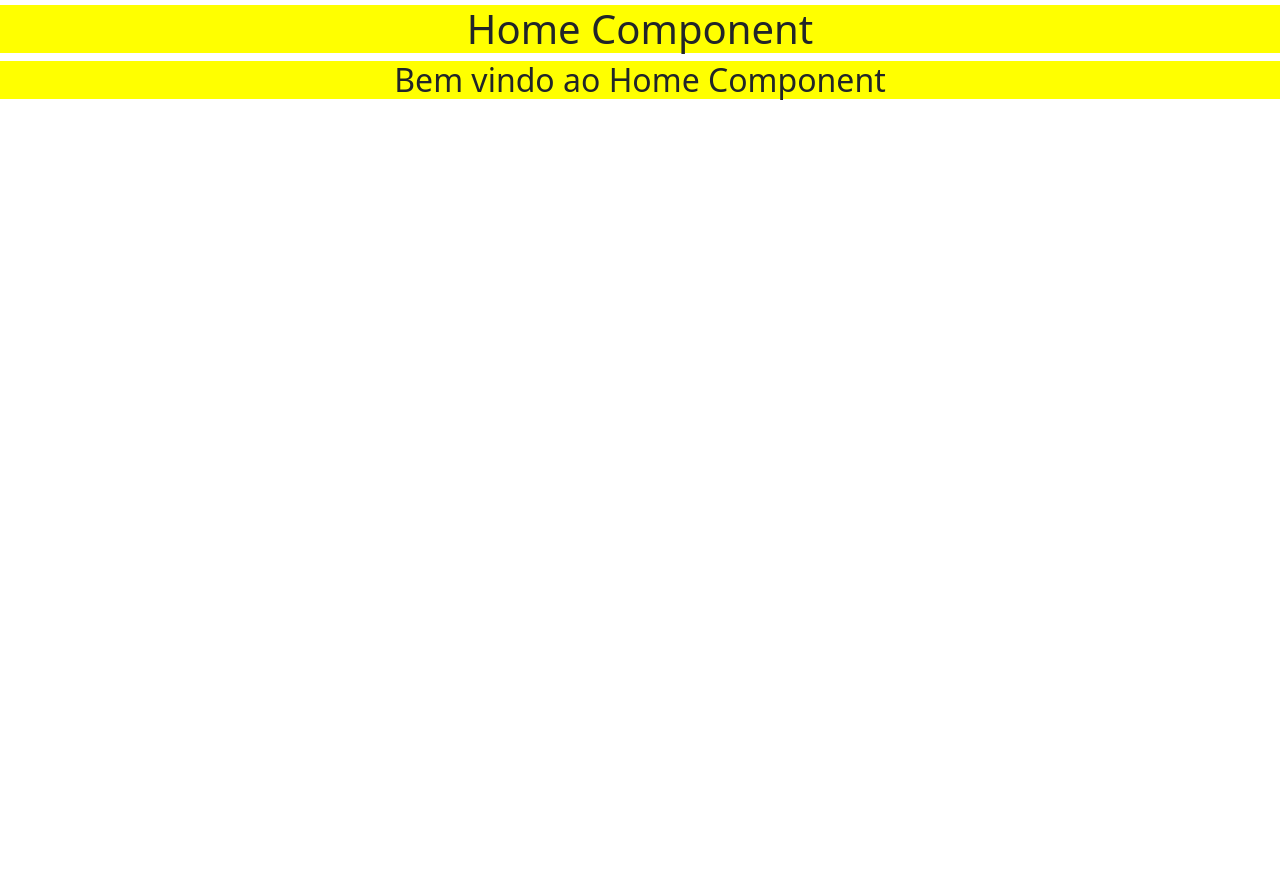
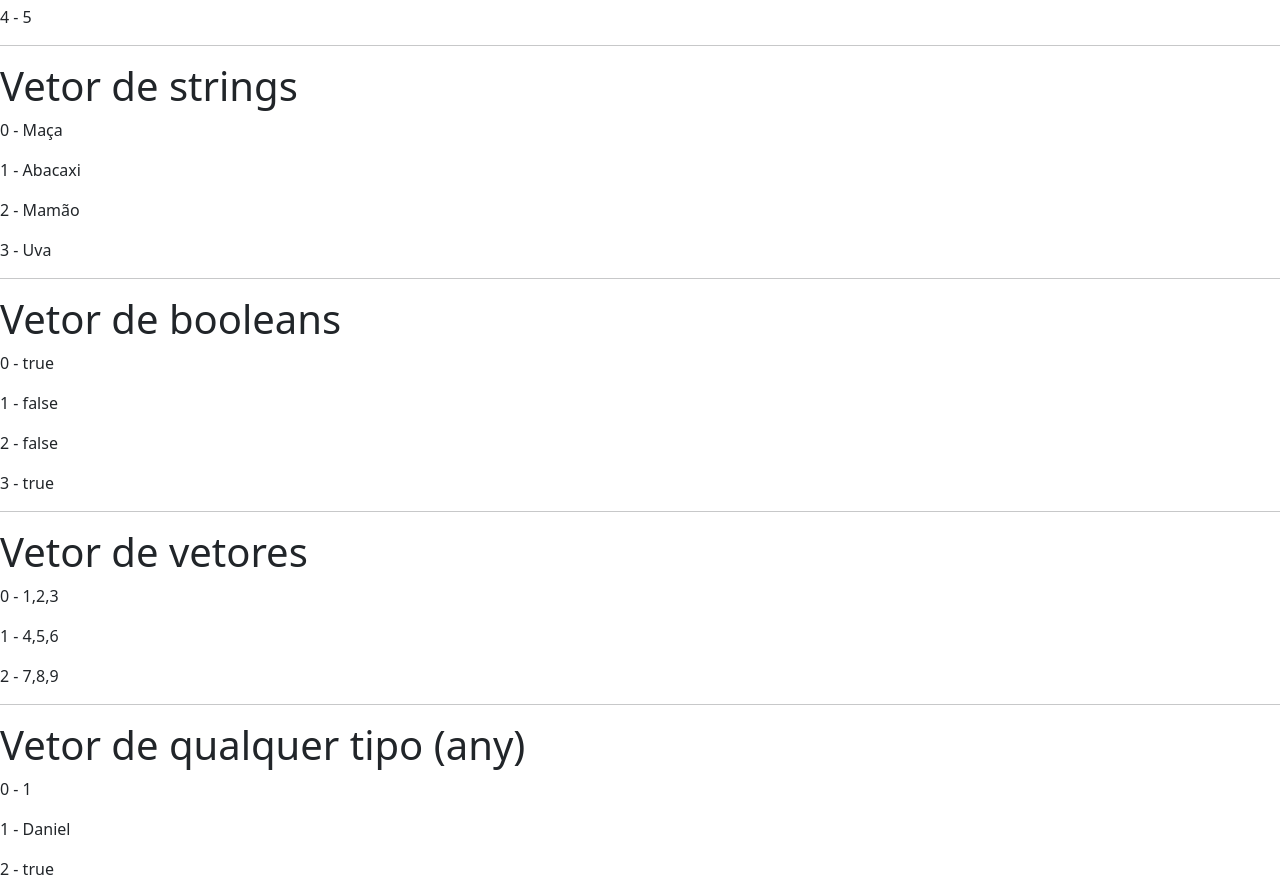
Before and after one commit to Daniel-Penelva/demo-angular17, an Angular app: page / in a window 1280 px wide. Shown: the part 211-1097 px from the top of the page. Before the commit the page ends 800 px from the top, so only its background shows below. Built offline with nearby package versions, Linux system fonts and the light colour scheme.

Commit message:
tipos de vetores

```diff
--- a/src/app/app.component.html
+++ b/src/app/app.component.html
@@ -1,3 +1,5 @@
+<!-- Aprendizado de rotas (route)
+
 <nav>
     <p><a routerLink="/home">Home</a></p>
     <p><a routerLink="/about">About</a></p>
@@ -7,3 +9,6 @@
 
 <h1>Página</h1>
 <router-outlet></router-outlet>
+-->
+
+<app-tipos-vetores></app-tipos-vetores>
--- a/src/app/app.component.ts
+++ b/src/app/app.component.ts
@@ -31,6 +31,7 @@ import { AboutComponent } from './about/about.component';
 import { AdminComponent } from './admin/admin.component';
 import { AdminDashboardComponent } from './admin-dashboard/admin-dashboard.component';
 import { AdminUsersComponent } from './admin-users/admin-users.component';
+import { TiposVetoresComponent } from "./tipos-vetores/tipos-vetores.component";
 
 @Component({
     selector: 'app-root',
@@ -70,7 +71,8 @@ import { AdminUsersComponent } from './admin-users/admin-users.component';
         RouterModule,
         AdminComponent,
         AdminDashboardComponent,
-      AdminUsersComponent
+        AdminUsersComponent,
+        TiposVetoresComponent
     ]
 })
 export class AppComponent {
--- /dev/null
+++ b/src/app/tipos-vetores/tipos-vetores.component.html
@@ -0,0 +1,72 @@
+<h1>Vetor de números</h1>
+
+@for (n of numeros; track $index) {
+<p>{{ $index }} - {{ n }}</p>
+}
+
+<hr />
+
+<h1>Vetor de strings</h1>
+
+@for (fruta of frutas; track $index) {
+<p>{{ $index }} - {{ fruta }}</p>
+}
+
+<hr />
+
+<h1>Vetor de booleans</h1>
+
+@for (b of booleans; track $index) {
+<p>{{ $index }} - {{ b }}</p>
+}
+
+<hr />
+
+<h1>Vetor de vetores</h1>
+
+@for (arrays of arraysOfArrays; track $index) {
+<p>{{ $index }} - {{ arrays }}</p>
+}
+
+<hr />
+
+<h1>Vetor de qualquer tipo (any)</h1>
+
+@for (m of mixedArray; track $index) {
+<p>{{ $index }} - {{ m }}</p>
+}
+
+<hr />
+
+<h1>Vetor de tipo genérico</h1>
+
+<p>Exemplo 1</p>
+@for (numero of numberArray; track $index) {
+<p>{{ $index }} - {{ numero }}</p>
+}
+
+<p>Exemplo 2</p>
+@for (strings of stringArray; track $index) {
+<p>{{ $index }} - {{ strings }}</p>
+}
+
+<hr />
+
+<h1>Vetor de objetos</h1>
+
+@for (c of clientes; track $index) {
+<p>
+  Indice: {{ $index }} - Id: {{ c.id }} - Nome: {{ c.nome }} + Sobrenome: +
+  {{ c.sobrenome }} + Idade: {{ c.idade }} + Email: {{ c.email }}
+</p>
+}
+
+<hr />
+
+<h1>Vetor de Enum</h1>
+
+<ng-container *ngFor="let a of acessLevel">
+    <div>
+      {{ AccessLevel[a] }} ({{ a }})
+    </div>
+</ng-container>
--- /dev/null
+++ b/src/app/tipos-vetores/tipos-vetores.component.ts
@@ -0,0 +1,76 @@
+import { Component } from '@angular/core';
+import { Cliente } from '../interfaces/Cliente';
+import { AccessLevel } from '../enums/accessLevel.enum';
+import { CommonModule } from '@angular/common';
+
+@Component({
+  selector: 'app-tipos-vetores',
+  standalone: true,
+  imports: [CommonModule],
+  templateUrl: './tipos-vetores.component.html',
+  styleUrl: './tipos-vetores.component.css'
+})
+export class TiposVetoresComponent {
+
+  // Vetor de numeros
+  numeros: number[] = [1, 2, 3, 4, 5];
+
+
+  // Vetor de strings
+  frutas: string[] = ['Maça', 'Abacaxi', 'Mamão', 'Uva'];
+
+
+  // Vetor de booleans
+  booleans: boolean[] = [true, false, false, true];
+
+
+  // Vetor de vetores
+  arraysOfArrays: number[][] = [
+    [1, 2, 3],
+    [4, 5, 6],
+    [7, 8, 9]
+  ];
+
+
+  // Vetor de qualquer tipo (any)
+  mixedArray: any[] = [1, 'Daniel', true, {id: 1, nome: 'Object'}];
+
+
+  // Vetor de tipo genérico
+  getArray<T>(items: T[]): T[]{
+    return new Array<T>().concat(items);
+  }
+
+  numberArray = this.getArray<number>([1, 2, 3, 4]);
+  stringArray = this.getArray<string>(['a', 'e', 'i', 'o', 'u']);
+
+
+  // Vetor de objetos
+  clientes: Cliente[] = [
+    { id: 1,
+      nome: 'Daniel',
+      cidade: 'RJ',
+      sobrenome: 'Penelva',
+      idade: 34,
+      email: 'd4n.andrade@gmail.com'
+    },
+    { id: 2,
+      nome: 'Vanessa',
+      cidade: 'SP',
+      sobrenome: 'Silva',
+      idade: 33,
+      email: 'vanessa@gmail.com'
+    }
+  ];
+
+
+  // Vetor de enums
+  acessLevel: AccessLevel[] = [
+    AccessLevel.Admin,
+    AccessLevel.Guest,
+    AccessLevel.User
+  ];
+
+  AccessLevel = AccessLevel;  // add a referencia enum em um template
+
+}
```
Also changed, not shown: src/app/tipos-vetores/tipos-vetores.component.css (added), 1 other file (tests, documents, lock files or other folders). Lines whose indentation alone changed are shown as unchanged.
